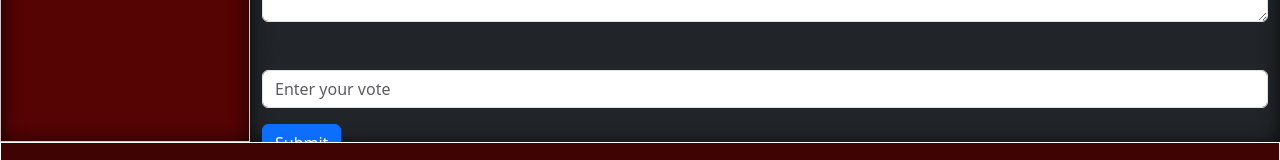
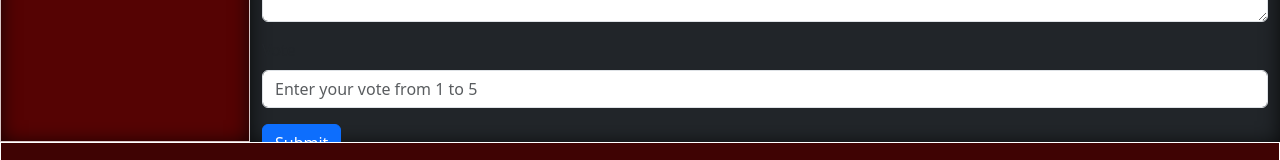
Before and after one commit to CarloDettori/book-front-end, a React (Vite) app: page /Books in a window 1280 px wide. Shown: the part 558-718 px from the top of the page. Built offline with nearby package versions, Linux system fonts and the light colour scheme; no server answers.

Commit message:
changed imput nuber label

```diff
--- a/src/components/common/FormComponent.jsx
+++ b/src/components/common/FormComponent.jsx
@@ -59,7 +59,7 @@ export default function FormComponent() {
                     className="form-control"
                     id="vote"
                     name="vote"
-                    placeholder="Enter your vote"
+                    placeholder="Enter your vote from 1 to 5"
                     value={userReview.vote}
                     onChange={handleChange}
                 />
```
